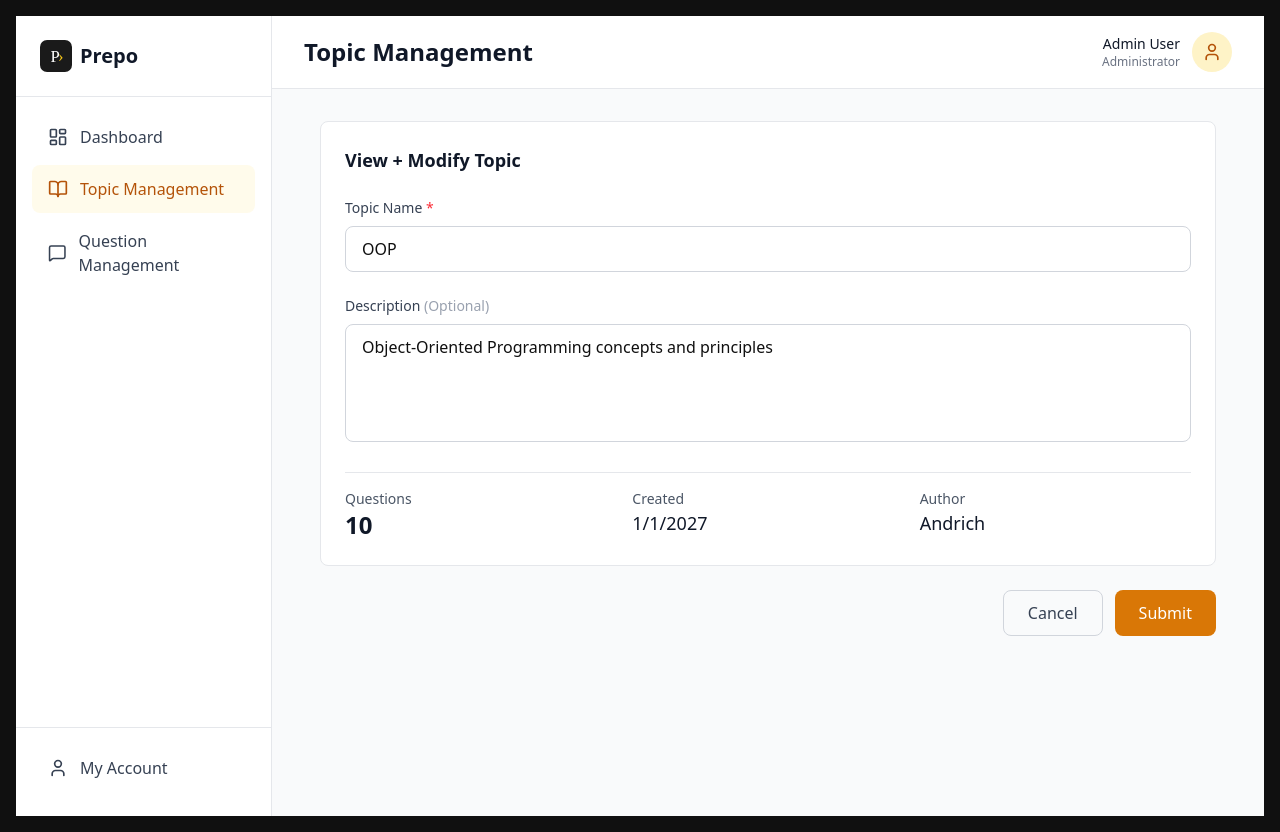
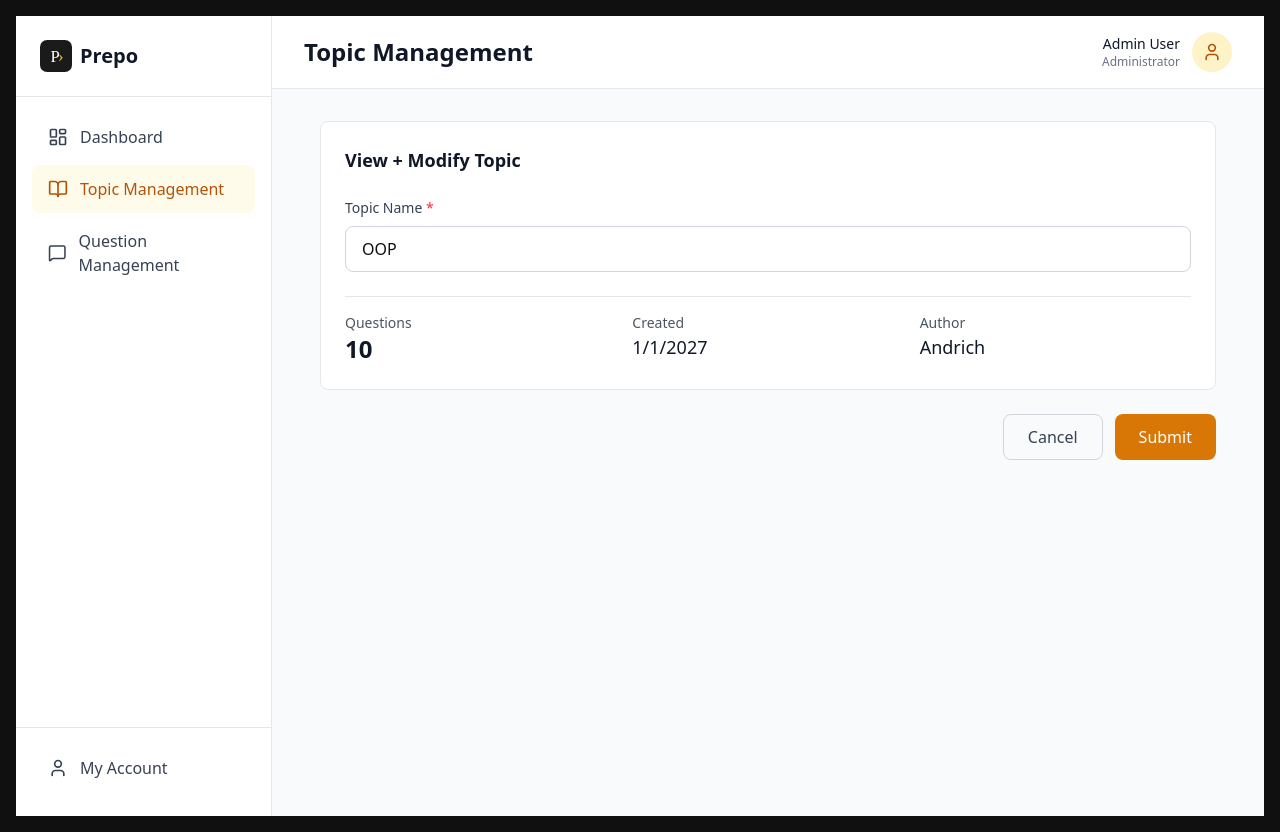
Before and after one commit to TimSing6584/PREPO, a Next.js app: page /admin/topics/1/edit in a window 1280 px wide. Built offline with nearby package versions, Linux system fonts and the light colour scheme.

Commit message:
create CMS modify + create topic page

```diff
--- a/app/(admin)/admin/topics/[id]/edit/page.tsx
+++ b/app/(admin)/admin/topics/[id]/edit/page.tsx
@@ -7,7 +7,6 @@ import { useRouter, useParams } from 'next/navigation';
 interface TopicData {
   id: number;
   topic: string;
-  description: string;
   questionsCount: number;
   dateCreated: string;
   author: string;
@@ -18,7 +17,6 @@ const mockTopics: Record<string, TopicData> = {
   '1': {
     id: 1,
     topic: 'OOP',
-    description: 'Object-Oriented Programming concepts and principles',
     questionsCount: 10,
     dateCreated: '1/1/2027',
     author: 'Andrich',
@@ -26,7 +24,6 @@ const mockTopics: Record<string, TopicData> = {
   '2': {
     id: 2,
     topic: 'DB',
-    description: 'Database design, SQL, and database management systems',
     questionsCount: 7,
     dateCreated: '1/5/2027',
     author: 'Sarah',
@@ -34,7 +31,6 @@ const mockTopics: Record<string, TopicData> = {
   '3': {
     id: 3,
     topic: 'OS',
-    description: 'Operating Systems fundamentals and concepts',
     questionsCount: 5,
     dateCreated: '1/8/2027',
     author: 'Michael',
@@ -42,7 +38,6 @@ const mockTopics: Record<string, TopicData> = {
   '4': {
     id: 4,
     topic: 'Network',
-    description: 'Computer networking and network protocols',
     questionsCount: 8,
     dateCreated: '1/12/2027',
     author: 'Jessica',
@@ -58,14 +53,12 @@ export default function EditTopicPage() {
   const existingTopic = mockTopics[topicId] || null;
 
   const [topicName, setTopicName] = useState(existingTopic?.topic || '');
-  const [description, setDescription] = useState(existingTopic?.description || '');
 
   const handleSubmit = () => {
     // Handle form submission
     console.log({
       id: topicId,
       topicName,
-      description,
     });
     router.push('/admin/topics');
   };
@@ -87,20 +80,6 @@ export default function EditTopicPage() {
             onChange={(e) => setTopicName(e.target.value)}
             placeholder="Existing Topic Name"
             className="w-full px-4 py-2.5 border border-gray-300 rounded-lg focus:ring-2 focus:ring-primary-500 focus:border-transparent"
-          />
-        </div>
-
-        {/* Description */}
-        <div className="mb-6">
-          <label className="block text-sm font-medium text-gray-700 mb-2">
-            Description <span className="text-gray-400">(Optional)</span>
-          </label>
-          <textarea
-            value={description}
-            onChange={(e) => setDescription(e.target.value)}
-            placeholder="Existing Description"
-            rows={4}
-            className="w-full px-4 py-2.5 border border-gray-300 rounded-lg focus:ring-2 focus:ring-primary-500 focus:border-transparent resize-none"
           />
         </div>
 
--- a/app/(admin)/admin/topics/create/page.tsx
+++ b/app/(admin)/admin/topics/create/page.tsx
@@ -6,13 +6,11 @@ import { useRouter } from 'next/navigation';
 export default function CreateTopicPage() {
   const router = useRouter();
   const [topicName, setTopicName] = useState('');
-  const [description, setDescription] = useState('');
 
   const handleSubmit = () => {
     // Handle form submission
     console.log({
       topicName,
-      description,
     });
     router.push('/admin/topics');
   };
@@ -36,20 +34,6 @@ export default function CreateTopicPage() {
             className="w-full px-4 py-2.5 border border-gray-300 rounded-lg focus:ring-2 focus:ring-primary-500 focus:border-transparent"
           />
         </div>
-
-        {/* Description */}
-        <div className="mb-6">
-          <label className="block text-sm font-medium text-gray-700 mb-2">
-            Description <span className="text-gray-400">(Optional)</span>
-          </label>
-          <textarea
-            value={description}
-            onChange={(e) => setDescription(e.target.value)}
-            placeholder="Enter topic description..."
-            rows={4}
-            className="w-full px-4 py-2.5 border border-gray-300 rounded-lg focus:ring-2 focus:ring-primary-500 focus:border-transparent resize-none"
-          />
-        </div>
       </div>
 
       {/* Submit Button */}
```
